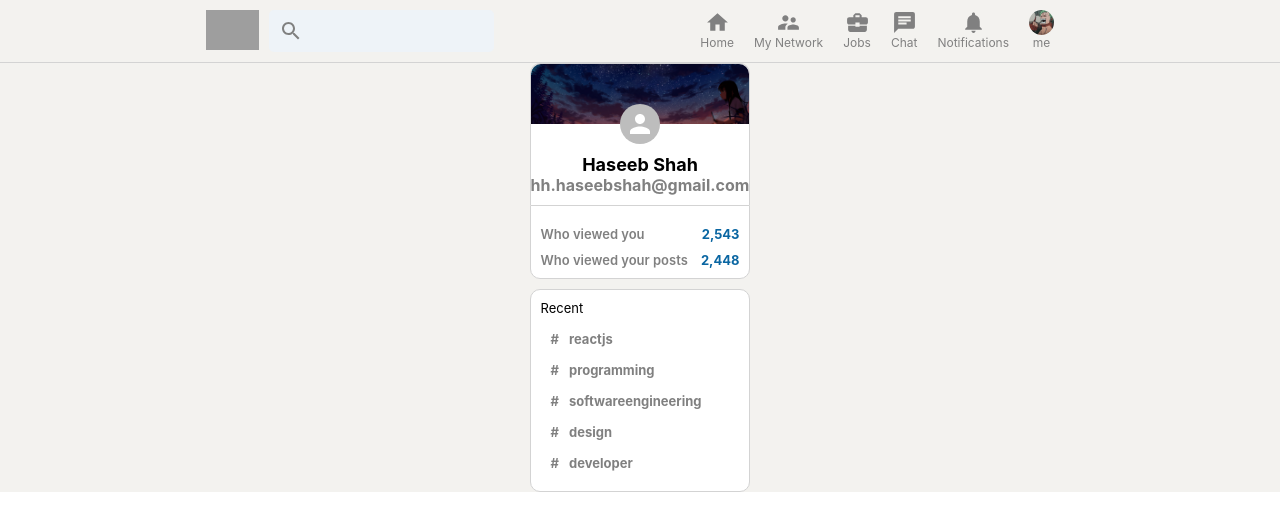
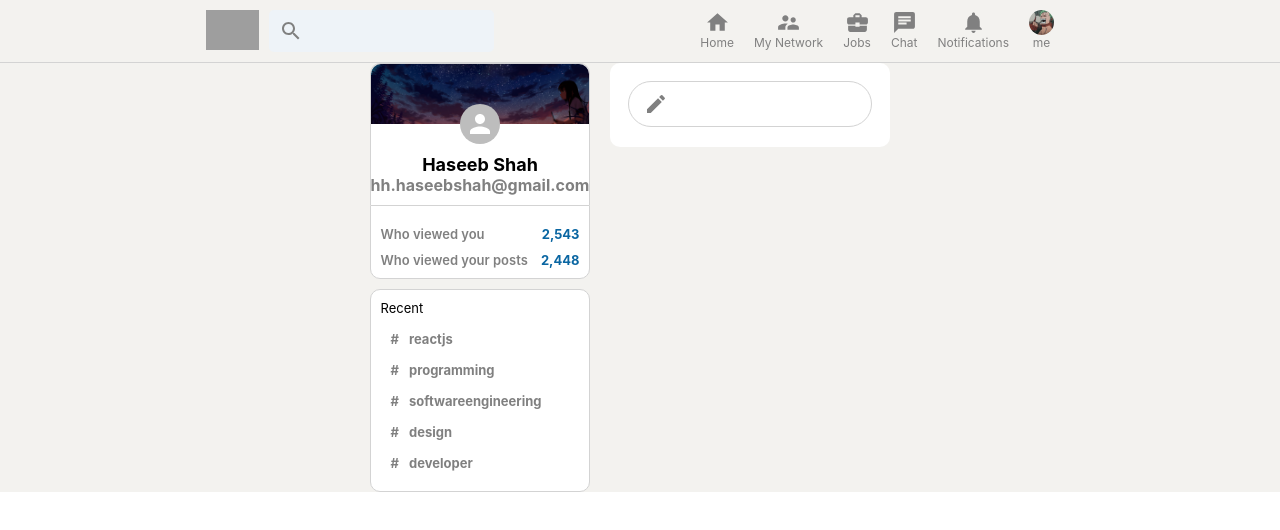
Before and after one commit to TheSh4h/Linkedin-Clone, a React (Create React App) app: page / in a window 1280 px wide. Shown: the top 530 px of the page. Built offline with nearby package versions, Linux system fonts and the light colour scheme; grey boxes are pictures that could not be loaded.

Commit message:
feed input done

```diff
--- a/src/Feed.css
+++ b/src/Feed.css
@@ -0,0 +1,38 @@
+.feed {
+    flex: 0.6;
+    margin: 0 20px;
+}
+
+.feed__inputContainer {
+    background-color: white;
+    padding: 18px;
+    padding-bottom: 20px;
+    border-radius: 10px;
+    margin-bottom: 20px;
+}
+
+.feed__input {
+    border: 1px solid lightgray;
+    border-radius: 30px;
+    display: flex;
+    padding: 10px;
+    color: gray;
+    padding-left: 15px;
+}
+
+.feed__input > form {
+    display: flex;
+    width: 100%;
+}
+
+.feed__input > form > input {
+    border: none;
+    flex: 1;
+    margin-left: 10px;
+    outline: 0cap;
+    font-weight: 600;
+}
+
+.feed__input > form > button {
+    display: none;
+}
--- a/src/Feed.js
+++ b/src/Feed.js
@@ -1,9 +1,18 @@
 import "./Feed.css";
+import CreateIcon  from "@mui/icons-material/Create";
 
 const Feed = () => {
     return (
         <div className="feed">
-
+            <div className="feed__inputContainer">
+                <div className="feed__input">
+                    <CreateIcon />
+                    <form>
+                        <input type="text" />
+                        <button type="submit">Send</button>
+                    </form>
+                </div>
+            </div>
         </div>
      );
 }
```
